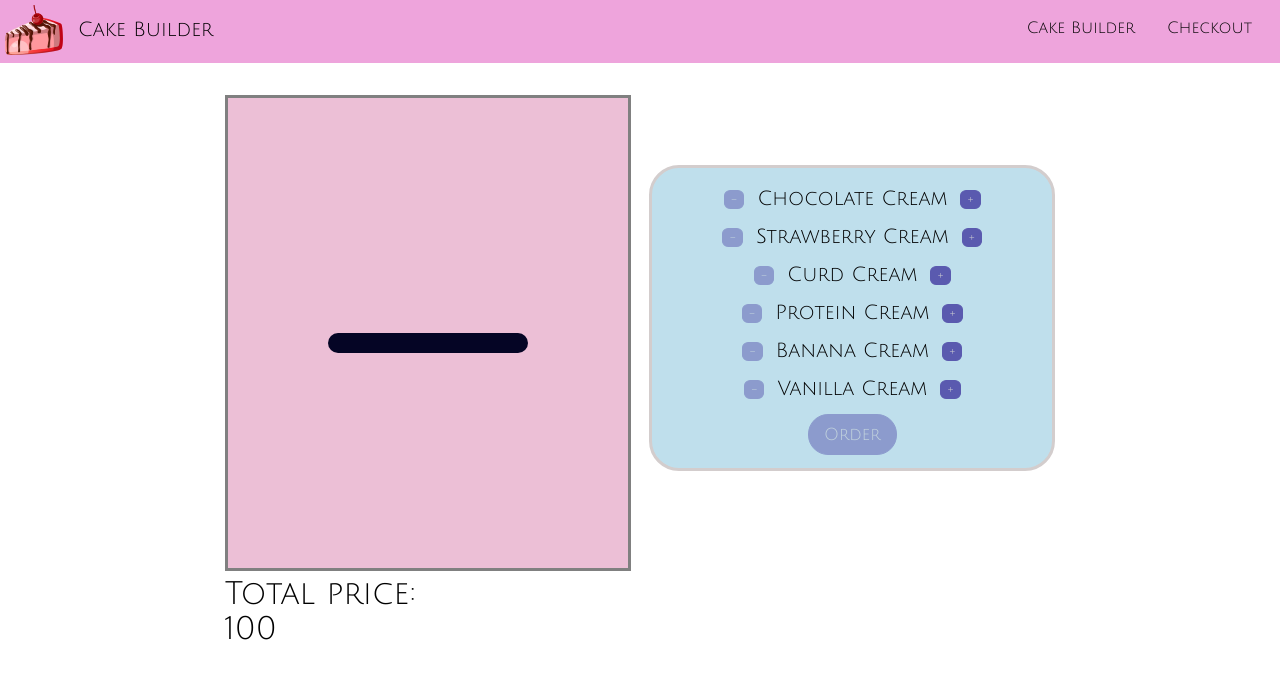
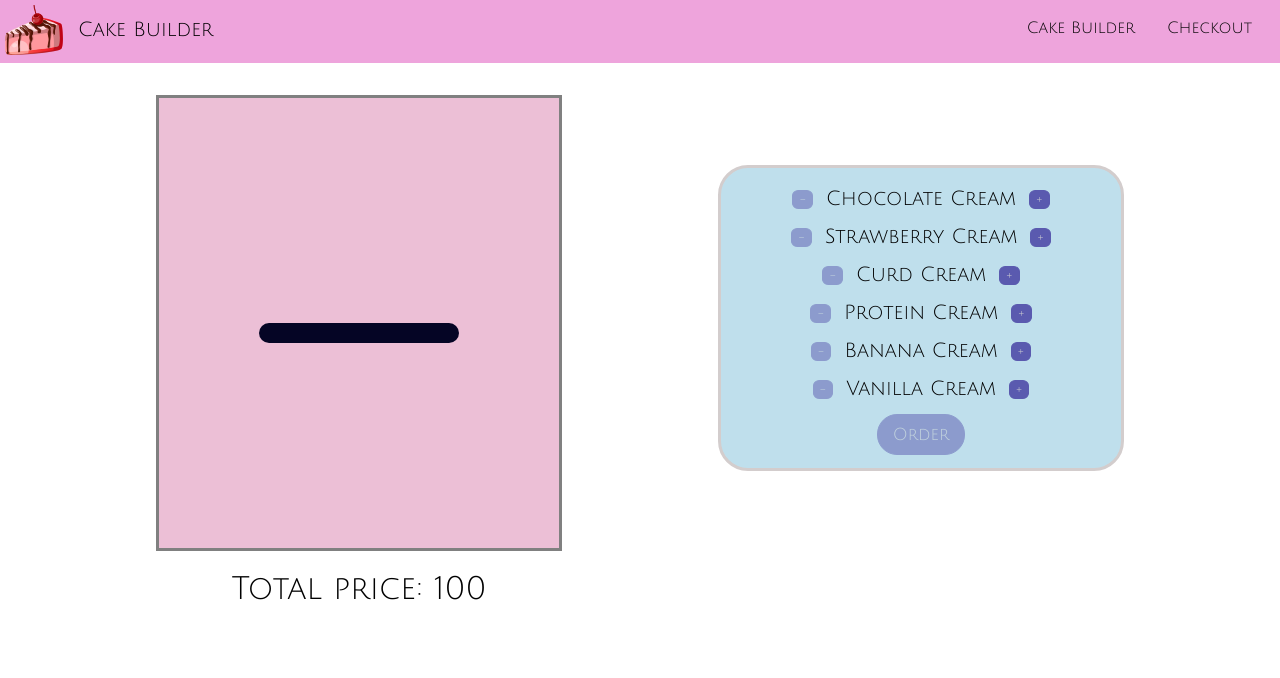
Before and after one commit to Aiperi-Amankulova/cake-builder, a React (Create React App) app: page / in a window 1280 px wide. Shown: the top 678 px of the page. Built offline with nearby package versions, Linux system fonts and the light colour scheme; a web font is replaced by a local one.

Commit message:
Change css properties

```diff
--- a/src/components/CakeBuilder/Сhocolate/Chocolate.module.css
+++ b/src/components/CakeBuilder/Сhocolate/Chocolate.module.css
@@ -2,10 +2,10 @@
     border: 3px solid gray;
     background-color: rgb(236, 191, 214);
     margin: 0 auto;
-
-    max-width: 90%;
-    min-width: 400px;
-    height: 450px;
+    margin-bottom: 20px;
+    max-width: 300px;
+    min-width: 280px;
+    height: 430px;
     padding-top: 20px;
 
     display: flex;
@@ -22,8 +22,12 @@
     display: flex;
     justify-content: center;
 }
-@media(min-width: 511px){
-    .Chocolate{
-        max-width: 200px;
+@media(min-width:500px){
+    .Chocolate .bento{
+        margin: 0 auto;
+        margin-bottom: 20px;
+        max-width: 90%;
+        min-width: 400px;
+        height: 430px;
     }
 }
--- a/src/components/Layout/Drawer/DrawerToggle/DrawerToggle.module.css
+++ b/src/components/Layout/Drawer/DrawerToggle/DrawerToggle.module.css
@@ -5,11 +5,13 @@
     flex-flow: column;
     justify-content: center;
     margin-right: .5rem;
+    padding-right: 25px;
 }
 .DrawerToggle > div:not(:last-child){
     height: 3px;
     width: 20px;
     background-color: white;
+    padding-right: 15px;
 }
 .DrawerToggle > div:not(:last-child){
     margin-bottom: 5px;
--- a/src/components/Layout/Toolbar/Toolbar.module.css
+++ b/src/components/Layout/Toolbar/Toolbar.module.css
@@ -8,6 +8,9 @@
     display: none;
 }
 @media(min-width: 500px){
+    .Toolbar{
+        min-width: 200px;
+    }
     .Toolbar nav{
         display: block;
     }
```
